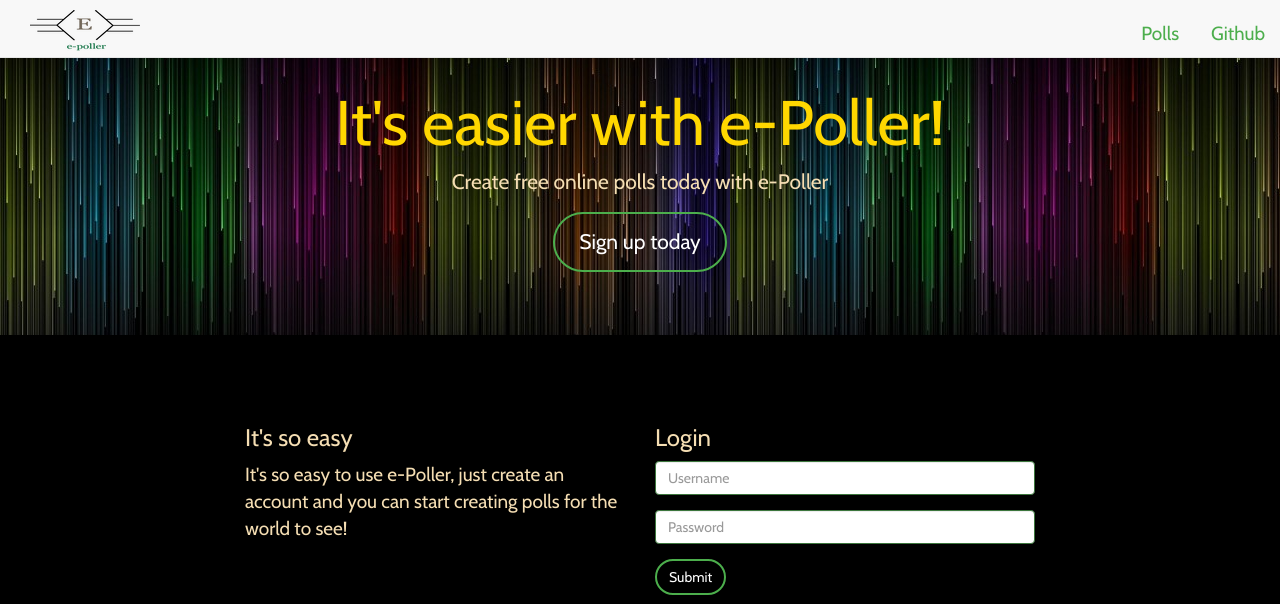
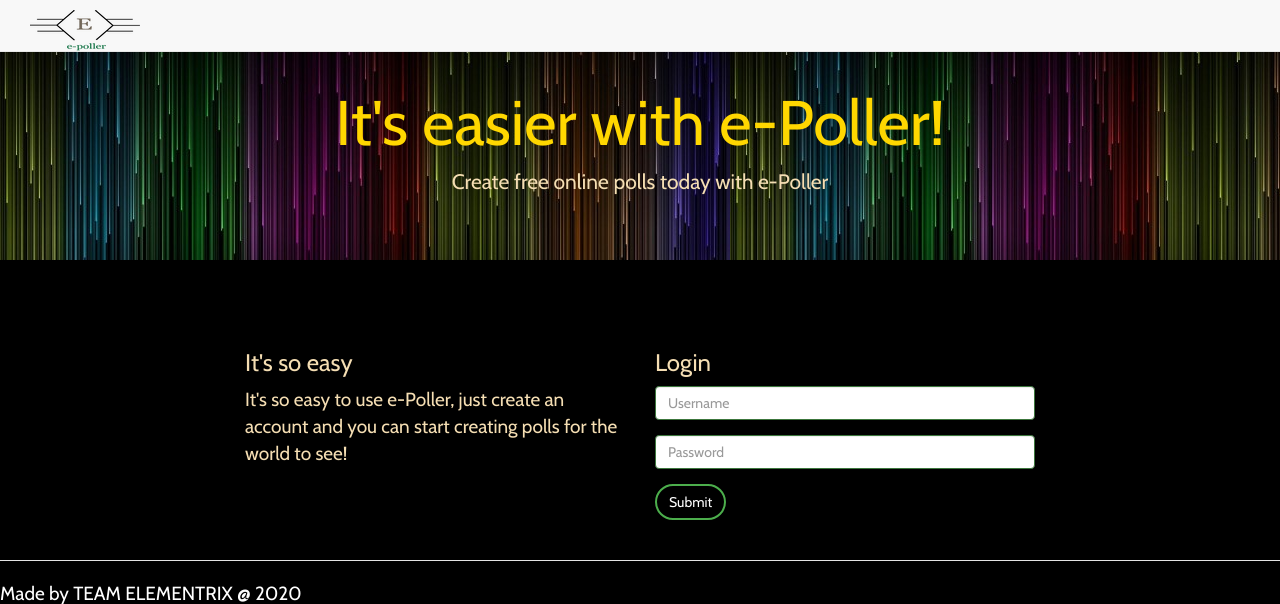
Before and after one commit to mansiagnihotrii/e-poller, a Flask app: page /login in a window 1280 px wide. Shown: the top 604 px of the page. Run offline with Flask 2, Linux system fonts and the light colour scheme; some libraries are stand-ins or nearby versions.

Commit message:
Update index.html

```diff
--- a/templates/index.html
+++ b/templates/index.html
@@ -24,26 +24,14 @@
 
   <body>
         <nav class="navbar navbar-default navbar-fixed-top">
-          <ul class="nav nav-pills pull-right">
-            {% if session.get('user_id') %}
-            <li class="welcome-message">Hey {{ user[0]["firstname"] }}!</li>
-              <li role="presentation"><a href="{{ url_for('logout') }}">Logout</a></li>
-            {% endif %}
-            <li role="presentation"><a href="/polls">Polls</a></li>
-            <li role="presentation"><a href="https://github.com/danidee10/e-Poller">Github</a></li>
-          </ul>
-          <a style="padding-left: 30px;" href="/"><img src="{{ url_for("static", filename="images/pagelogo.png") }}" /></a>
+            <a style="padding-left: 30px;" href="/"><img src="{{ url_for("static", filename="images/pagelogo.png") }}" /></a>
         </nav>
 
       <div class="jumbotron">
         <h1>It's easier with e-Poller!</h1>
         <p class="lead">Create free online polls today with e-Poller</p>
 
-        {% if not session.get('user') %}
-        <p><a class="btn btn-lg btn-success" href="{{ url_for('register') }}" role="button">Sign up today</a></p>
-        {% else %}
-        <p><a class="btn btn-lg btn-success" href="/polls" role="button">Create a poll</a></p>
-        {% endif %}
+
       </div>
 
       <div class="container">
```
